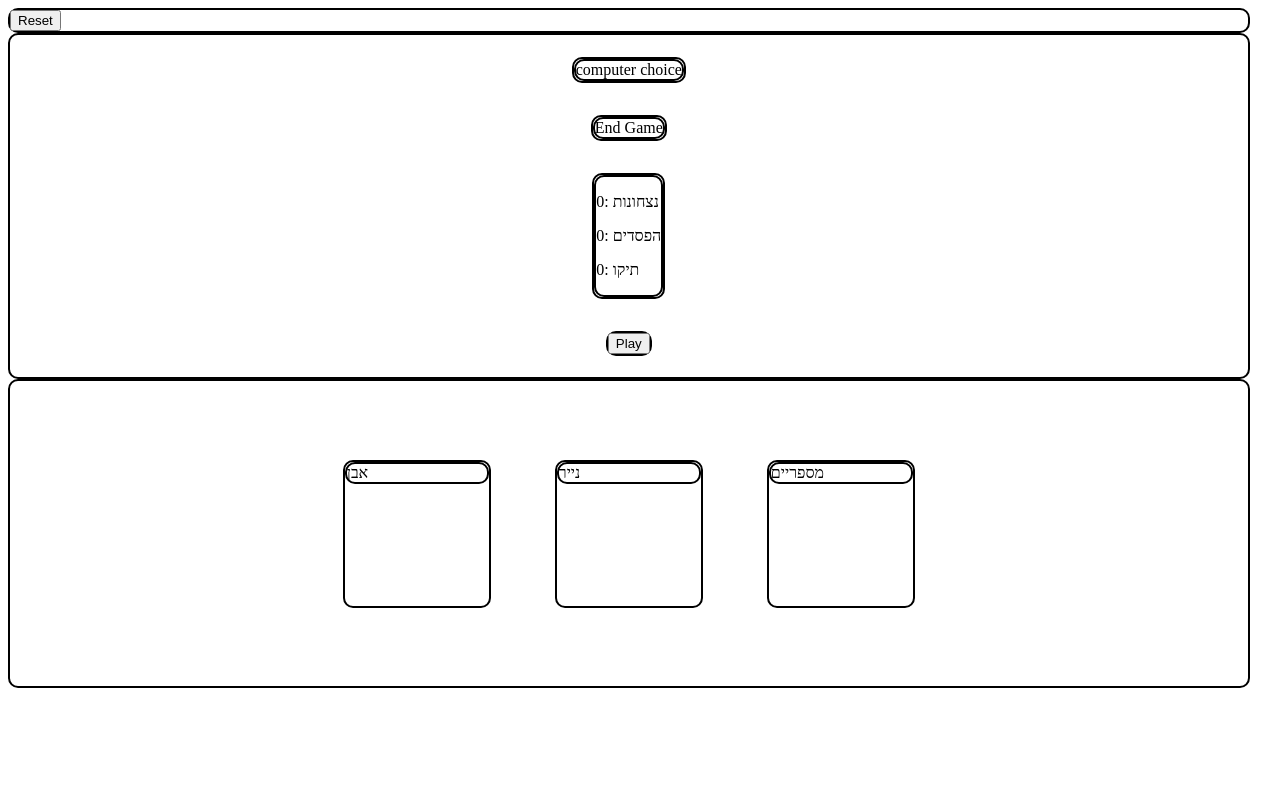
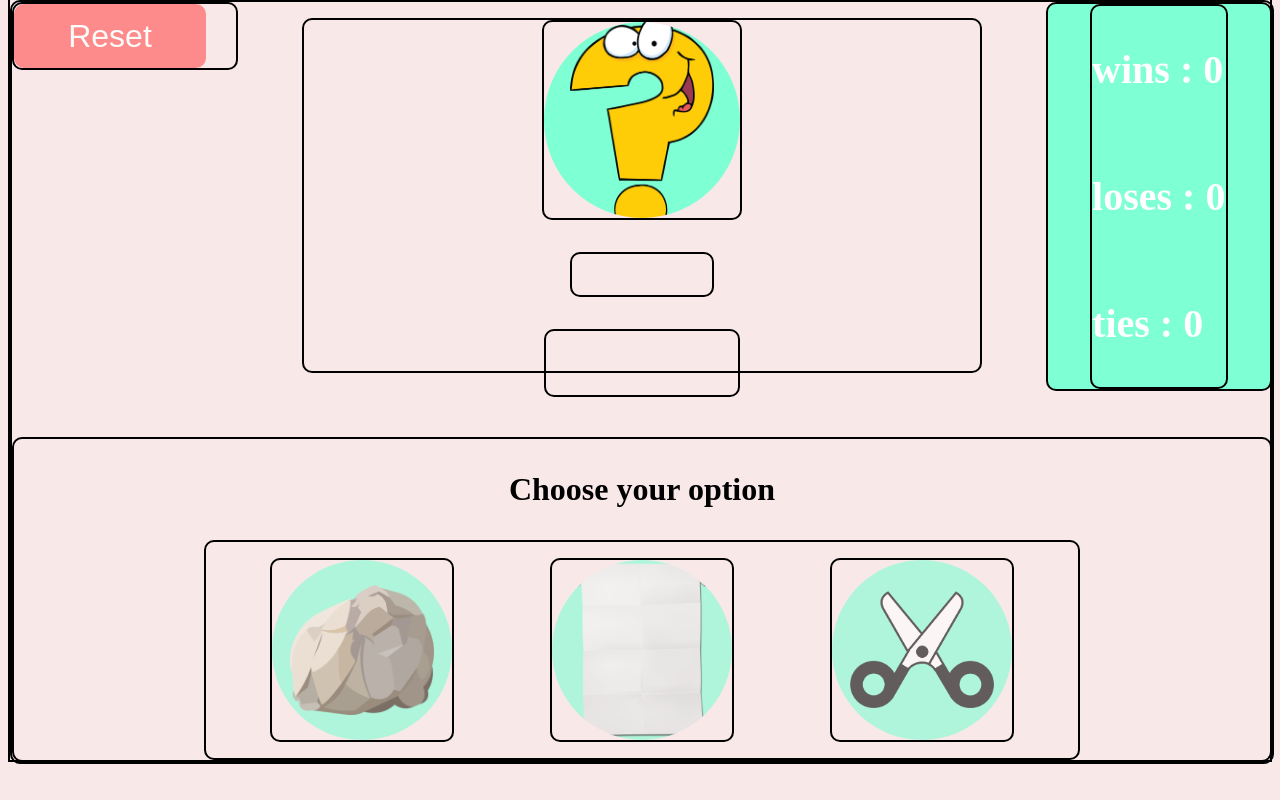
Before and after one commit to adimalka14/rock-paper-scissors, a website with bundled scripts: page index.html in a window 1280 px wide. Built offline with nearby package versions, Linux system fonts and the light colour scheme.

Commit message:
change game board to grid

```diff
--- a/index.html
+++ b/index.html
@@ -7,37 +7,48 @@
     <title>Rock Paper Scissors</title>
 </head>
 <body>
-<div class="reset-container">
-    <button class="reset-btn">Reset</button>
-</div>
+
 <div class="board-container">
-    <div class="computer-choice-container">
-        <div class="computer-choice">computer choice</div>
+    <div class="reset-container">
+        <button id="reset" class="btn reset">Reset</button>
     </div>
-    <div class="end-game-container">
-        <div class="end-game-btn">End Game</div>
+
+    <div class="game-round-container">
+        <div class="computer-choice-container">
+            <div class="computer-choice"></div>
+        </div>
+        <div class="end-game-container">
+            <div class="end-game-message">End Game</div>
+        </div>
+        <div class="play-btn-container">
+            <button id="play" class="btn play">Play Again</button>
+        </div>
     </div>
+
     <div class="result-container">
         <div class="result">
-            <p>נצחונות :<span class="wins">0</span></p>
-            <p>הפסדים :<span class="lose">0</span></p>
-            <p>תיקו :<span class="ties">0</span></p>
+            <p>wins : <span class="wins">0</span></p>
+            <p>loses : <span class="lose">0</span></p>
+            <p>ties : <span class="ties">0</span></p>
         </div>
     </div>
-    <div class="play-btn-container">
-        <button class="play-btn">Play</button>
+
+    <div class="user-options-container">
+        <p>Choose your option</p>
+        <div class="options">
+            <div class="rock-container">
+                <div class="option rock"></div>
+            </div>
+            <div class="paper-container">
+                <div class="option paper"></div>
+            </div>
+            <div class="scissors-container">
+                <div class="option scissors"></div>
+            </div>
+        </div>
     </div>
+
 </div>
-<div class="user-options-container">
-    <div class="rock-container">
-        <div class="rock">אבן</div>
-    </div>
-    <div class="paper-container">
-        <div class="paper">נייר</div>
-    </div>
-    <div class="scissors-container">
-        <div class="scissors">מספריים</div>
-    </div>
-</div>
+<script type="module" src="src/controller.js"></script>
 </body>
 </html>
--- a/src/controller.js
+++ b/src/controller.js
@@ -0,0 +1,22 @@
+import { result, options, gameState, playRound, resetGame } from './gameLogic.js';
+import { GameUI } from './ui.js';
+
+const userOptions = document.getElementsByClassName('option');
+const resetBtn = document.getElementById('reset');
+
+// document.getElementById('play').addEventListener('click', () => {});
+//
+
+resetBtn.addEventListener('click', () => {
+    resetGame();
+});
+
+Array.from(userOptions).forEach((option) => {
+    option.addEventListener('click', () => {
+        const userChoice = option.classList[1];
+        console.log(userChoice);
+
+        const roundResult = playRound(userChoice);
+        console.log(roundResult);
+    });
+});
--- a/src/gameLogic.js
+++ b/src/gameLogic.js
@@ -1,13 +1,13 @@
 export const result = {
-        user: 0,
-        computer: 0,
-        ties: 0,
+    user: 0,
+    computer: 0,
+    ties: 0,
 };
 
 export const options = {
-        rock: 'Rock',
-        paper: 'Paper',
-        scissors: 'Scissors'
+    rock: 'rock',
+    paper: 'paper',
+    scissors: 'scissors',
 };
 
 export const gameState = {
@@ -20,9 +20,11 @@ export const checkResult = (user, computer) => {
     if (user === computer) {
         result.ties++;
         return gameState.draw;
-    } else if (user === options.rock && computer === options.scissors
-            || user === options.paper && computer === options.rock
-            || user === options.scissors && computer === options.paper) {
+    } else if (
+        (user === options.rock && computer === options.scissors) ||
+        (user === options.paper && computer === options.rock) ||
+        (user === options.scissors && computer === options.paper)
+    ) {
         result.user++;
         return gameState.userWin;
     } else {
@@ -33,11 +35,16 @@ export const checkResult = (user, computer) => {
 
 export const playRound = (user) => {
     const computer = Object.values(options)[Math.floor(Math.random() * 3)];
-    return checkResult(user, computer);
+    return {
+        user,
+        computer,
+        roundResult: checkResult(user, computer),
+        result,
+    };
 };
 
 export const resetGame = () => {
     result.user = 0;
     result.computer = 0;
     result.ties = 0;
-}
+};
--- /dev/null
+++ b/src/styles/scss/components/_btn.scss
@@ -0,0 +1,37 @@
+@use "../utils/varibales" as *;
+.btn {
+  display: flex;
+  justify-content: center;
+  align-items: center;
+  text-align: center;
+
+  border: transparent;
+  border-radius: 10px;
+  padding: 0.5em 1em;
+  font-size: 2em;
+  cursor: pointer;
+  height: 2em;
+  width: 6em;
+  opacity: 0.8;
+  color: white;
+  white-space: nowrap;
+
+  &:hover{
+    opacity: 1;
+    transform: scale(1.1);
+  }
+}
+
+#play{
+  visibility: hidden;
+  background: $secondary-color;
+}
+
+.reset-container{
+  align-self: start;
+  grid-area: 1 / 1 / 2 / 2;
+
+  #reset{
+    background: #ff7575;
+  }
+}
--- a/src/styles/scss/components/_game-board.scss
+++ b/src/styles/scss/components/_game-board.scss
@@ -1,10 +1,12 @@
+@use "game-round-container";
+@use "btn";
+@use "result-container";
+
 .board-container{
-  display: flex;
-  flex-direction: column;
-  align-items: center;
-  justify-content: center;
-
-  flex: 3;
-
-  gap: 2em;
+  display: grid;
+  grid-template-columns: 1fr 3fr 1fr;
+  grid-template-rows: 1fr 2fr 2fr;
+  width: 100%;
+  height: 100%;
+  gap: 4em;
 }
--- /dev/null
+++ b/src/styles/scss/components/_game-round-container.scss
@@ -0,0 +1,34 @@
+@use "../utils/varibales" as *;
+
+.game-round-container{
+    grid-area: 1 / 2 / 3 / 3;
+    display: flex;
+    align-items: center;
+    justify-content: start;
+    flex-direction: column;
+    flex: 10;
+    gap: 2em;
+    margin-top: 1em;
+
+  .computer-choice{
+    flex: 0 0 auto;
+    height: 12em;
+    width: 12em;
+    background-size: 9em;
+    background-repeat: no-repeat;
+    background-position: center;
+    background-color: $secondary-color;
+    border: transparent solid 2px;
+    border-radius: 50%;
+
+    background-image: url("../../../../assets/question.png");
+  }
+
+  .end-game-message{
+    visibility: hidden;
+    display: flex;
+    justify-content: center;
+    align-items: center;
+    font-size: 2em;
+  }
+}
--- /dev/null
+++ b/src/styles/scss/components/_result-container.scss
@@ -0,0 +1,23 @@
+@use "../utils/varibales" as *;
+
+.result-container{
+    grid-area: 1 / 3 / 3 / 4;
+    align-self: start;
+    display: flex;
+    align-items: center;
+    justify-content: center;
+    flex-direction: column;
+
+    background: $secondary-color;
+    color: white;
+
+    .result{
+        display: flex;
+        width: 60%;
+        flex-direction: column;
+        align-items: start;
+        white-space: nowrap;
+        font-size: 2.5em;
+        font-weight: bold;
+    }
+}
--- a/src/styles/scss/components/_user-options.scss
+++ b/src/styles/scss/components/_user-options.scss
@@ -1,22 +1,72 @@
+@use "../utils/varibales" as *;
+
 .user-options-container {
+    grid-area: 3 / 1 / 4 / 4;
+
     display: flex;
     align-items: center;
     justify-content: center;
-    flex-direction: row;
+    flex-direction: column;
     flex-wrap: wrap;
 
-    flex: 2;
-    gap: 4em;
-    padding: 4em;
+    p{
+        font-size: 2em;
+        font-weight: bold;
+    }
 
-    .rock-container, .paper-container, .scissors-container {
+   .options{
+        display: flex;
+        align-items: center;
+        justify-content: center;
+        flex-direction: row;
+        flex-wrap: wrap;
+        gap: 6em;
+        padding: 1em 4em;
+    }
+
+    .rock {
+        background-image: url("../../../../assets/rock.png");
+    }
+
+    .paper {
+        background-image: url("../../../../assets/paper.png");
+    }
+
+    .scissors {
+        background-image: url("../../../../assets/scissors.png");
+    }
+
+    .option {
         flex: 0 0 auto;
-        height: 9em;
-        width: 9em;
-
+        height: 11em;
+        width: 11em;
+        background-size: 9em;
+        background-repeat: no-repeat;
+        background-position: center;
+        background-color: $secondary-color;
+        border: transparent solid 2px;
+        border-radius: 50%;
+        opacity: 0.6;
         &:hover {
             cursor: pointer;
             transform: scale(1.1);
+            opacity: 1;
         }
     }
 }
+
+@media only screen and (max-width: 800px) {
+  .option{
+    height: 3em;
+    width: 3em;
+    background-size: 2em;
+  }
+}
+
+@media only screen and (max-width: 600px) {
+    .option{
+        height: 2em;
+        width: 2em;
+        background-size: 2em;
+    }
+}
--- a/src/styles/scss/styles.scss
+++ b/src/styles/scss/styles.scss
@@ -1,18 +1,20 @@
 @use "components/user-options";
 @use "components/game-board";
+@use "utils/varibales" as *;
+html{
+  height: 95vh;
+  width: 100vw;
+  display: flex;
+  align-items: center;
+  justify-content: center;
+}
 
 body{
-  display: flex;
-  flex-direction: column;
-  align-items: stretch;
-  justify-content: center;
-  flex-wrap: wrap;
-
-  min-height: 85vh;
-  max-width: 97vw;
+  border: black solid 2px;
+  background: $bg-color;
+  height: 100%;
+  width: 100%;
 }
-
-
 
 div{
   border: 2px solid black;
--- /dev/null
+++ b/src/styles/scss/utils/_varibales.scss
@@ -0,0 +1,2 @@
+$bg-color: #f8e8e8;
+$secondary-color: aquamarine;
--- a/src/ui.js
+++ b/src/ui.js
@@ -0,0 +1,8 @@
+export const GameUI = {
+    showEndGameMessage() {
+        const endGameMessage = document.querySelector('.end-game-message');
+        endGameMessage.style.visibility = 'visible';
+    },
+    resetGame() {},
+    playAgain() {},
+};
```
Also changed, not shown: assets/paper.png (added), assets/question.png (added), assets/rock.png (added), assets/scissors.png (added), src/renders.js (added), src/styles/css/styles.css.
